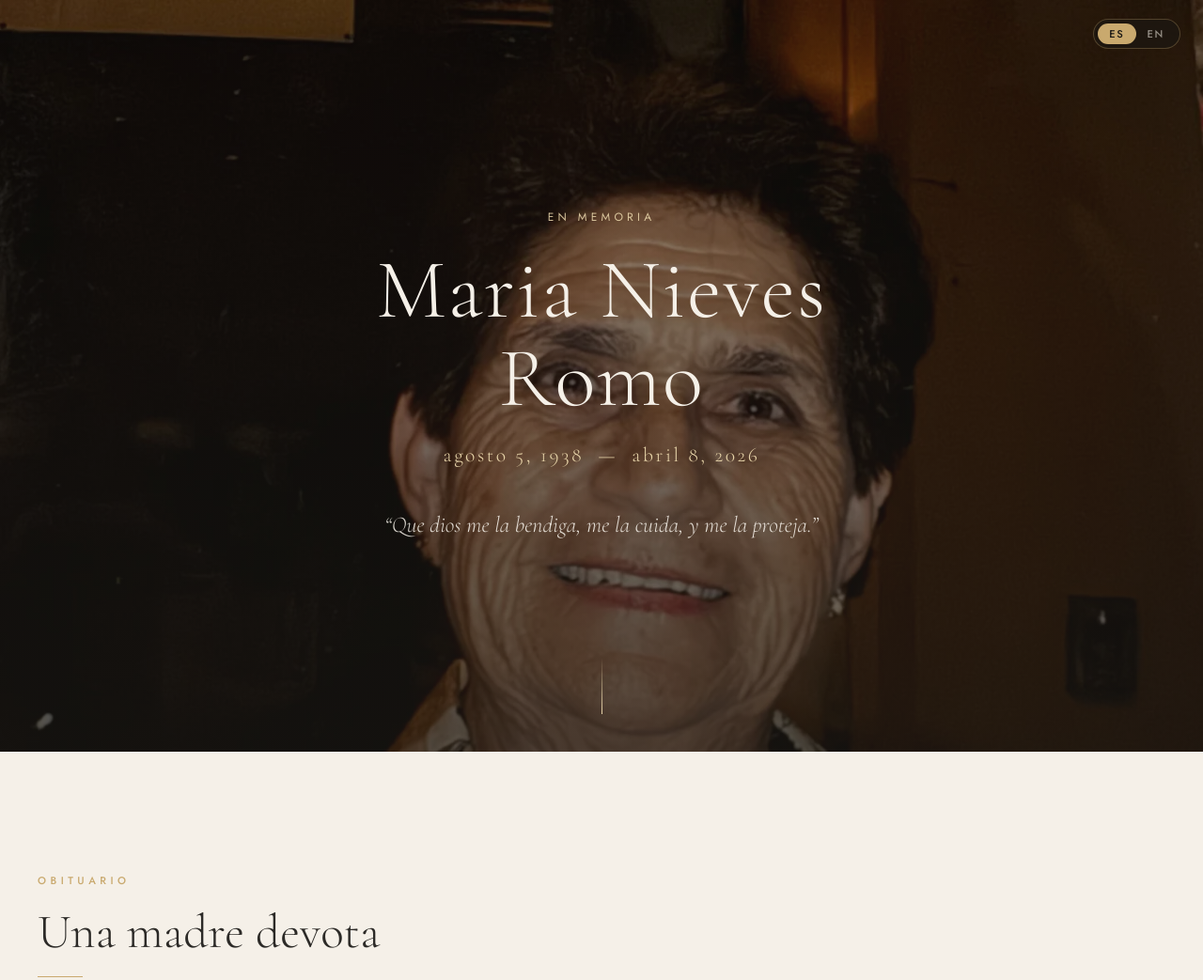
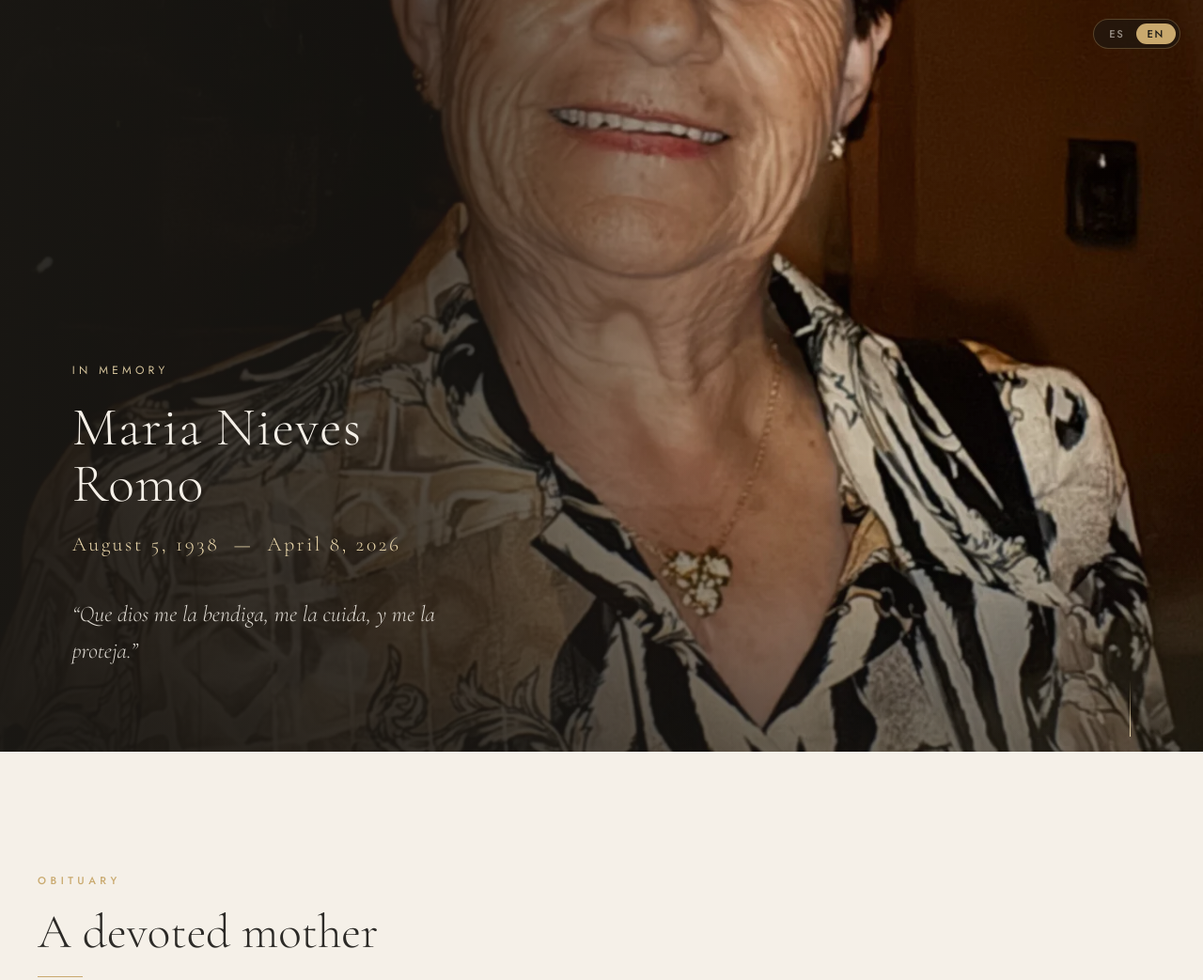
Before and after one commit to shirhatti/marianievesromo.com, a website built with Vite: page index.html in a window 1280 px wide. Shown: the top 1043 px of the page at 94% size. Built offline with nearby package versions, Linux system fonts and the light colour scheme.

Commit message:
Improve hero layout and default to English
- Text positioned bottom-left, face visible on right
- Left-side gradient keeps text legible without obscuring photo
- background-size: cover fixes tiling on narrow viewports
- Default language is now English

Co-Authored-By: Claude Sonnet 4.6 <noreply@anthropic.com>

```diff
--- a/index.html
+++ b/index.html
@@ -1,5 +1,5 @@
 <!doctype html>
-<html lang="es">
+<html lang="en">
   <head>
     <meta charset="UTF-8" />
     <meta name="viewport" content="width=device-width, initial-scale=1.0" />
@@ -14,9 +14,9 @@
 
     <!-- Language toggle -->
     <div class="lang-toggle" aria-label="Language selector">
-      <button class="lang-btn lang-btn--active" data-lang="es" aria-pressed="true">ES</button>
+      <button class="lang-btn" data-lang="es" aria-pressed="false">ES</button>
       <span class="lang-divider" aria-hidden="true"></span>
-      <button class="lang-btn" data-lang="en" aria-pressed="false">EN</button>
+      <button class="lang-btn lang-btn--active" data-lang="en" aria-pressed="true">EN</button>
     </div>
 
     <!-- Hero -->
--- a/package.json
+++ b/package.json
@@ -10,6 +10,8 @@
     "deploy": "wrangler pages deploy dist"
   },
   "devDependencies": {
+    "@playwright/test": "^1.59.1",
+    "playwright": "^1.59.1",
     "typescript": "^5.7.2",
     "vite": "^6.3.2",
     "wrangler": "^4.12.0"
--- a/src/main.ts
+++ b/src/main.ts
@@ -48,3 +48,6 @@ btns.forEach((btn) => {
     setLang(btn.dataset.lang as Lang)
   })
 })
+
+// Default to English on load
+setLang('en')
--- a/src/style.css
+++ b/src/style.css
@@ -105,31 +105,29 @@ figure { margin: 0; }
   background-image: url('/images/image1.webp');
   background-attachment: fixed;
   background-size: cover;
-  background-position: center top;
+  background-position: 65% center;
   display: flex;
-  align-items: center;
-  justify-content: center;
-  text-align: center;
+  align-items: flex-end;
+  justify-content: flex-start;
   overflow: hidden;
 }
 
 .hero__overlay {
   position: absolute;
   inset: 0;
-  background: linear-gradient(
-    to bottom,
-    rgba(26, 24, 20, 0.35) 0%,
-    rgba(26, 24, 20, 0.55) 50%,
-    rgba(26, 24, 20, 0.72) 100%
-  );
+  background:
+    linear-gradient(to right, rgba(26, 24, 20, 0.92) 0%, rgba(26, 24, 20, 0.7) 38%, rgba(26, 24, 20, 0.15) 65%, rgba(26, 24, 20, 0.0) 100%),
+    linear-gradient(to bottom, rgba(26, 24, 20, 0.0) 0%, rgba(26, 24, 20, 0.0) 60%, rgba(26, 24, 20, 0.5) 100%);
 }
 
 .hero__content {
   position: relative;
   z-index: 2;
-  padding: 2rem;
-  max-width: 780px;
+  padding: 0 clamp(2rem, 6vw, 5rem) 5.5rem;
+  max-width: 560px;
+  text-align: left;
   animation: heroFadeUp 1.6s cubic-bezier(0.22, 1, 0.36, 1) both;
+  align-self: flex-end;
 }
 
 .hero__pre {
@@ -146,7 +144,7 @@ figure { margin: 0; }
 .hero__name {
   font-family: var(--font-serif);
   font-weight: 300;
-  font-size: clamp(2.8rem, 7vw, 6rem);
+  font-size: clamp(2.4rem, 4.5vw, 5rem);
   line-height: 1.05;
   color: var(--cream);
   letter-spacing: 0.02em;
@@ -178,9 +176,8 @@ figure { margin: 0; }
 /* scroll hint */
 .hero__scroll-hint {
   position: absolute;
-  bottom: 2.5rem;
-  left: 50%;
-  transform: translateX(-50%);
+  bottom: 1rem;
+  right: clamp(2rem, 6vw, 5rem);
   z-index: 2;
 }
 .hero__scroll-hint span {
```
Also changed, not shown: 1 other file.
